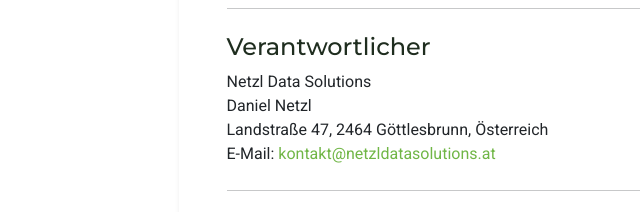
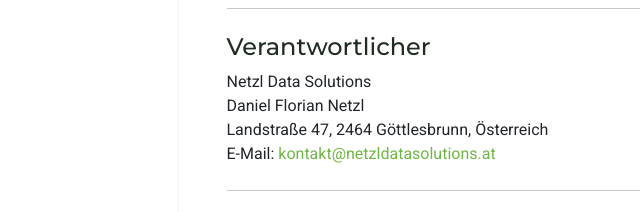
Before and after one commit to netzldatasolutions/netzldatasolutions.at, a plain HTML site: page datenschutz.html in a window 1280 px wide. Shown: the part 437-649 px from the top of the page, 46-686 px from the left. Drawn offline with nearby package versions, Linux system fonts and the light colour scheme.

Commit message:
added full name

```diff
--- a/datenschutz.html
+++ b/datenschutz.html
@@ -82,7 +82,7 @@
                 <h4 class="mb-2">Verantwortlicher</h4>
                 <p class="mb-0">
                   Netzl Data Solutions<br>
-                  Daniel Netzl<br>
+                  Daniel Florian Netzl<br>
                   Landstraße 47, 2464 Göttlesbrunn, Österreich<br>
                   E-Mail: <a href="mailto:kontakt@netzldatasolutions.at">kontakt@netzldatasolutions.at</a>
                 </p>
```
Also changed, not shown: impressum.html (+1 -1 lines).
